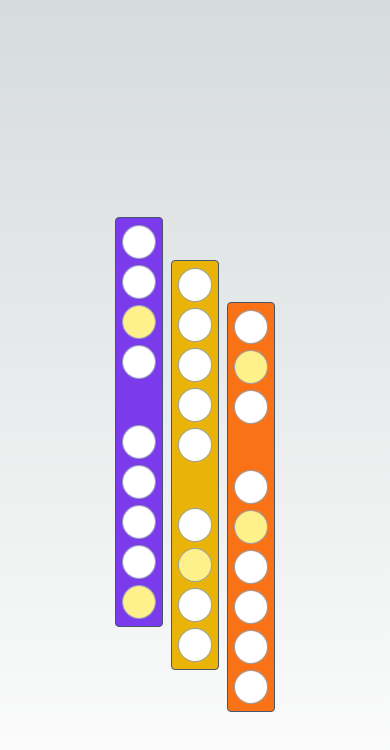
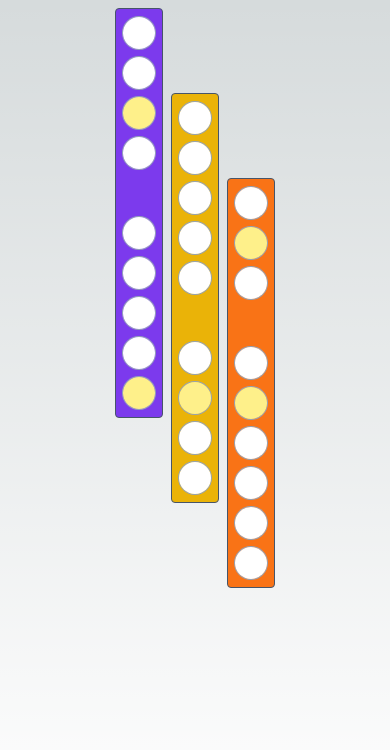
Before and after one commit to ninoM/qwinto, a Next.js app: page / in a window 390 px wide. Shown: the top 750 px of the page. Built offline with nearby package versions, Linux system fonts and the light colour scheme.

Commit message:
try to remove scrollbar on mobile

```diff
--- a/src/app/page.tsx
+++ b/src/app/page.tsx
@@ -31,7 +31,7 @@ const Group = ({
 
 export default function Home() {
   return (
-    <main className="flex min-h-screen flex-row items-center justify-center gap-x-2 p-2">
+    <main className="flex min-h-screen flex-row items-start justify-center gap-x-2 p-2">
       <Group className="bg-violet-600">
         <Input />
         <Input />
```
